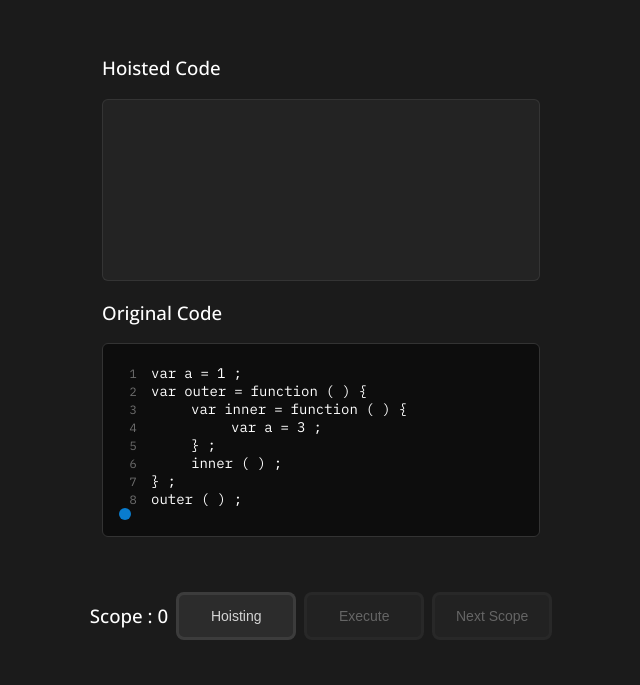
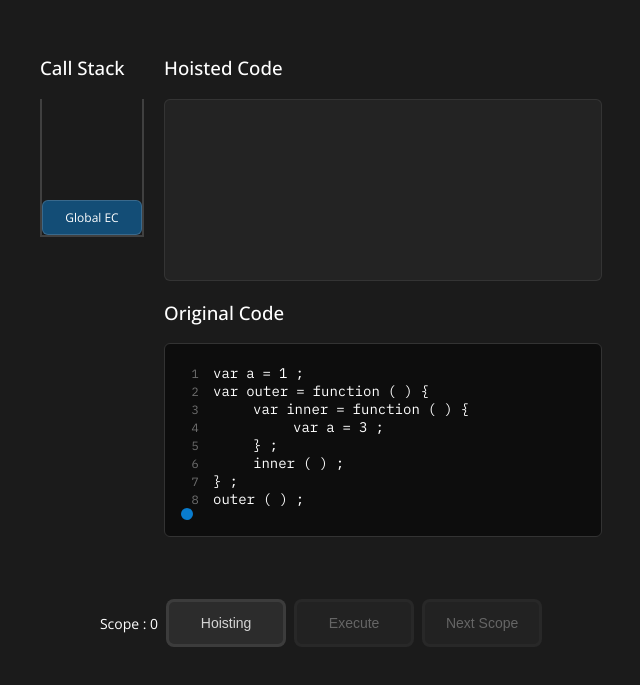
Before and after one commit to yiyujin/effects, a plain HTML site: page hoisting/index.html in a window 1280 px wide. Shown: the part 113-798 px from the top of the page, without its empty margins (319-959 px from the left). Drawn offline with nearby package versions, Linux system fonts and the light colour scheme.

Commit message:
update hoisting - callstack

```diff
--- a/hoisting/index.html
+++ b/hoisting/index.html
@@ -7,6 +7,14 @@
     <link rel="stylesheet" type="text/css" href="style.css">
 </head>
 <body>
+    <div style = "display: flex; flex-direction: row; gap : 24px;">
+        <div class = "callstack-container">
+            <h3>Call Stack</h3>
+            <div class = "stack-container">
+            </div>
+
+        </div>
+
         <div class="code-container">
             <h3>Hoisted Code</h3>
             <div class="code">
@@ -20,10 +28,11 @@
                 <div class="scanner-dot" id="scannerDot"></div>
             </div>
         </div>
+    </div>
 
 
     <div style = "position : fixed; bottom : 40px; display: flex; flex-direction: row; gap : 8px; justify-content: center; align-items: center;">
-        <h3 id = "scope"></h3>
+        <p id = "scope"></p>
 
         <button class="btn" onclick="startAnimation()">
             <span class="btn-label">Hoisting</span>
--- a/hoisting/script.js
+++ b/hoisting/script.js
@@ -16,6 +16,8 @@ let currentScope = 0;
 let lineScopeMapping = []; // Track scope level for each line
 let starts = [0, 1, 2]; // Starting line for each scope (0-indexed)
 let scopeEndLines = [7, 6, 4]; // End line for each scope (0-indexed)
+
+let scopes = ["Global EC", "outer EC", "inner EC"];
 
 function tokenize(code) {
     const tokenRegex = /(\bvar\b|\blet\b|\bconst\b|\bfunction\b)|([a-zA-Z_$][a-zA-Z0-9_$]*)|([=+\-*/(){};])|(\d+\.?\d*)|('[^']*'|"[^"]*")|(\s+)|(.)/g;
@@ -110,6 +112,18 @@ function renderOriginalCode() {
         const openBraces = (line.match(/{/g) || []).length;
         scopeLevel += openBraces;
     });
+
+    // ADD CALL STACK - GLOBAL by default
+    const callstack = document.querySelector('.stack-container'); // 하나만 있을 경우
+    const newFrame = document.createElement('div'); // 새 div 생성
+    newFrame.classList.add('stack-frame');
+    newFrame.textContent = "Global EC"; // 예시로 텍스트 추가
+    callstack.appendChild(newFrame); // 내부에 추가
+
+    requestAnimationFrame(() => {
+        newFrame.classList.add('show');
+    });
+
 }
 
 function analyzeVariables() {
@@ -531,6 +545,19 @@ function nextScope() {
     // Update scope display
     document.getElementById('scope').textContent = `Scope : ${currentScope}`;
 
+    // ADD CALL STACK
+    const callstack = document.querySelector('.stack-container'); // 하나만 있을 경우
+    const newFrame = document.createElement('div'); // 새 div 생성
+    newFrame.classList.add('stack-frame');
+    newFrame.textContent = scopes[currentScope]; // 예시로 텍스트 추가
+    callstack.appendChild(newFrame); // 내부에 추가
+
+    requestAnimationFrame(() => {
+        newFrame.classList.add('show');
+    });
+
+    drawScopeIndicator(currentScope, 'hoisting');
+
     // Show which variables are in this scope
     const scopeVars = variableDeclarations.filter(decl => decl.scope === currentScope);
     console.log(`Scope ${currentScope} variables:`, scopeVars.map(v => v.name));
--- a/hoisting/style.css
+++ b/hoisting/style.css
@@ -39,6 +39,10 @@ body {
 
 h3 {
     font-weight: 500;
+}
+
+p {
+    font-size : 14px;
 }
 
 .code {
@@ -277,3 +281,56 @@ button:disabled {
 .scope-executing {
   background-color: #ffa500; /* orange */
 }
+
+/* CALL STACK */
+.callstack-container {
+    width : 100px;
+    height : 200px;
+
+    /* background: var(--white16); */
+    display: flex;
+    flex-direction: column;
+}
+
+.stack-container {
+    width :100%;
+    height : 100%;
+    /* background: var(--white16); */
+
+    border-left: 2px solid var(--white16);
+    border-right : 2px solid var(--white16);
+    border-bottom : 2px solid var(--white16);
+
+    display: flex;
+    flex-direction: column-reverse;
+    gap : 4px;
+    /* align-items: center; */
+    /* justify-content: center; */
+
+    text-align: center;
+
+}
+
+.stack-frame {
+    min-width : 75%;
+
+    padding : 8px;
+
+    font-size : 12px;
+
+    /* padding : 16px; */
+
+    background: var(--btn40);
+
+    border-radius: var(--br);
+    border : 1px solid var(--white16);
+
+    transition: transform 0.4s ease, opacity 0.4s ease;
+    transform: translateY(-20px);
+    opacity: 0;
+}
+
+.stack-frame.show {
+    transform: translateY(0);
+    opacity: 1;
+}
```
Lines whose indentation alone changed are shown as unchanged.
